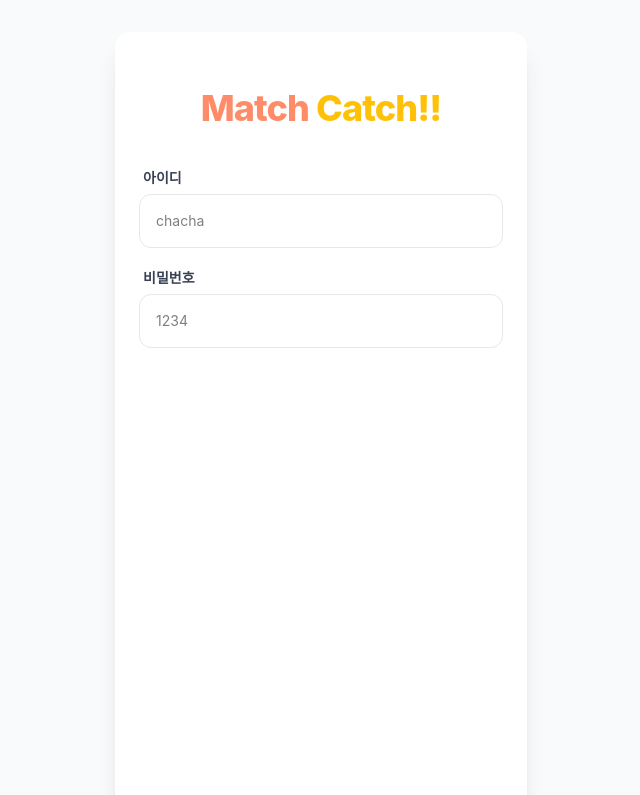
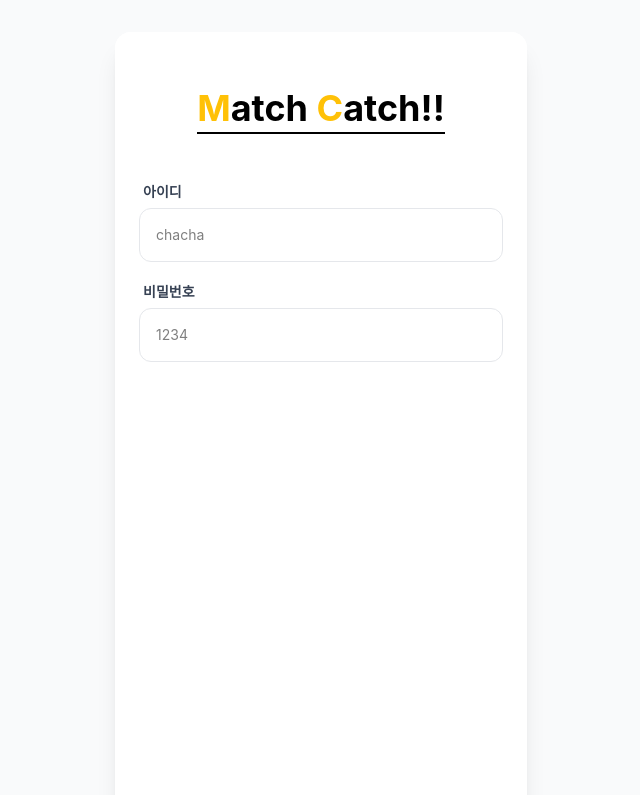
Before and after one commit to dbdlf/MatchCatch, a React (Vite) app: page / in a window 1280 px wide. Shown: the top 795 px of the page, without its empty margins (319-959 px from the left). Built offline with nearby package versions, Linux system fonts and the light colour scheme.

Commit message:
Update Login.jsx

```diff
--- a/src/pages/Login.jsx
+++ b/src/pages/Login.jsx
@@ -35,9 +35,11 @@ const LoginPage = () => {
     <Layout hideNav>
       <div className="flex-1 flex flex-col justify-between px-6 py-10 bg-white h-full overflow-y-auto">
         <div className="space-y-10 mt-4">
-          <h1 className="text-4xl font-extrabold text-center tracking-tight">
-            <span className="text-[#FF8C69]">Match</span> <span className="text-[#FFC107]">Catch!!</span>
-          </h1>
+          <div className="text-center">
+            <h1 className="text-4xl font-bold mb-2 border-b-2 border-black pb-1 inline-block">
+              <span className="text-[#FFC107]">M</span>atch <span className="text-[#FFC107]">C</span>atch!!
+            </h1>
+          </div>
 
           <div className="w-full space-y-5">
             <div className="space-y-1.5">
```
